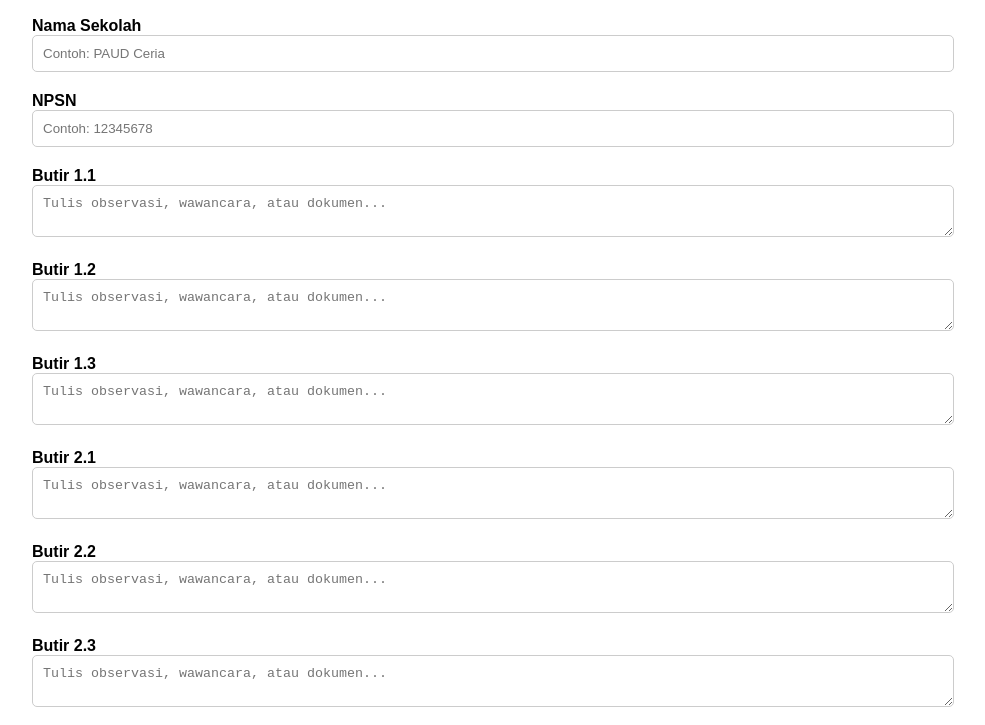
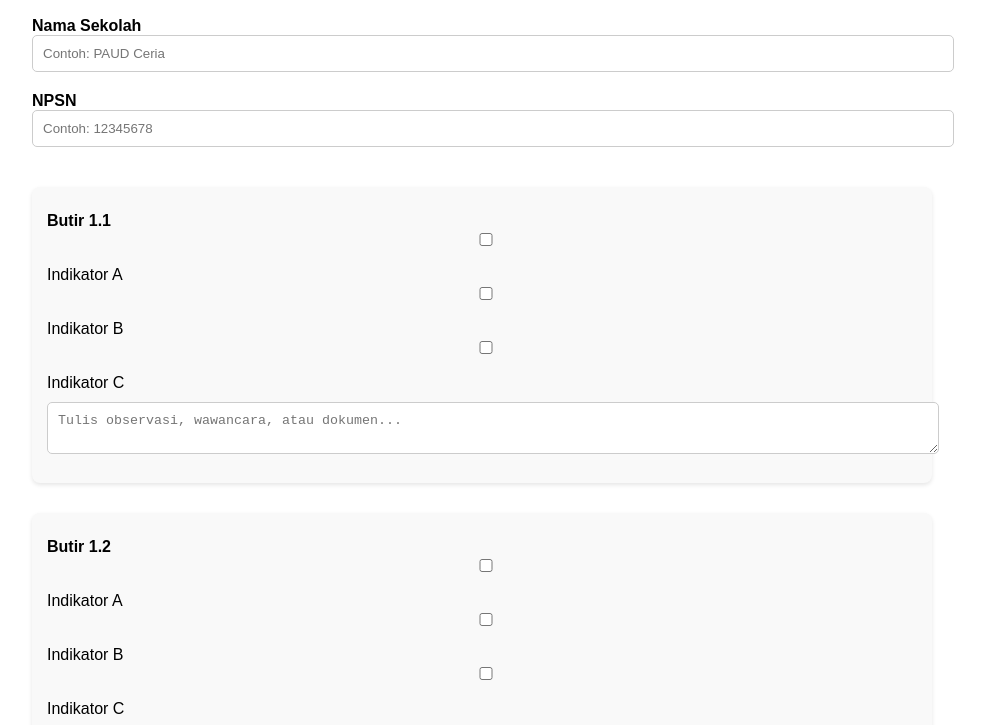
Before and after one commit to AdminPKBM/form-visitasi-paud, a plain HTML site: page index.html in a window 1280 px wide. Shown: the part 71-796 px from the top of the page, without its empty margins (158-1143 px from the left). Drawn offline with Linux system fonts and the light colour scheme.

Commit message:
Update index.html

```diff
--- a/index.html
+++ b/index.html
@@ -16,7 +16,21 @@
       border: none; border-radius: 5px; font-size: 16px;
     }
     button:hover { background: #218838; }
-    .komponen { margin-top: 30px; background: #f9f9f9; padding: 15px; border-radius: 8px; }
+    .komponen {
+      margin-top: 30px;
+      background: #f9f9f9;
+      padding: 15px;
+      border-radius: 8px;
+      box-shadow: 0 2px 4px rgba(0,0,0,0.1);
+    }
+    .checkbox-group {
+      margin-bottom: 10px;
+    }
+    .checkbox-group label {
+      display: inline-block;
+      margin-right: 10px;
+      font-weight: normal;
+    }
   </style>
 </head>
 <body>
@@ -41,15 +55,43 @@
     "7.1","7.2","8.1","9.1","10.1"
   ];
 
+  const indikator = ["A", "B", "C"];
+
   const formContainer = document.getElementById("formContainer");
   butir.forEach(kode => {
+    const section = document.createElement("div");
+    section.className = "komponen";
+
     const label = document.createElement("label");
     label.innerText = `Butir ${kode}`;
+    section.appendChild(label);
+
+    // Checkbox indikator
+    const checkboxGroup = document.createElement("div");
+    checkboxGroup.className = "checkbox-group";
+    indikator.forEach(ind => {
+      const checkbox = document.createElement("input");
+      checkbox.type = "checkbox";
+      checkbox.id = `ind_${kode}_${ind}`;
+      checkbox.name = `ind_${kode}`;
+      checkbox.value = ind;
+
+      const checkboxLabel = document.createElement("label");
+      checkboxLabel.htmlFor = checkbox.id;
+      checkboxLabel.innerText = `Indikator ${ind}`;
+
+      checkboxGroup.appendChild(checkbox);
+      checkboxGroup.appendChild(checkboxLabel);
+    });
+    section.appendChild(checkboxGroup);
+
+    // Textarea observasi
     const textarea = document.createElement("textarea");
     textarea.id = `butir_${kode}`;
     textarea.placeholder = "Tulis observasi, wawancara, atau dokumen...";
-    formContainer.appendChild(label);
-    formContainer.appendChild(textarea);
+    section.appendChild(textarea);
+
+    formContainer.appendChild(section);
   });
 
   function kirimData() {
@@ -63,7 +105,19 @@
 
     const jawaban = {};
     butir.forEach(kode => {
-      jawaban[kode] = document.getElementById(`butir_${kode}`).value.trim();
+      const observasi = document.getElementById(`butir_${kode}`).value.trim();
+      const indikatorDipilih = [];
+      indikator.forEach(ind => {
+        const checkbox = document.getElementById(`ind_${kode}_${ind}`);
+        if (checkbox && checkbox.checked) {
+          indikatorDipilih.push(ind);
+        }
+      });
+
+      jawaban[kode] = {
+        observasi: observasi,
+        indikator: indikatorDipilih
+      };
     });
 
     const data = {
@@ -74,7 +128,7 @@
 
     fetch("https://script.google.com/macros/s/AKfycbyMFsrlt99Kq7NXypkQhObpSXNX2KDgYOTxATNVao424q6Ug6T5hwhDdvucORZKXwXk/exec", {
       method: "POST",
-      mode: "no-cors", // untuk bypass error fetch dari GitHub Pages
+      mode: "no-cors",
       headers: { "Content-Type": "application/json" },
       body: JSON.stringify(data)
     })
```
